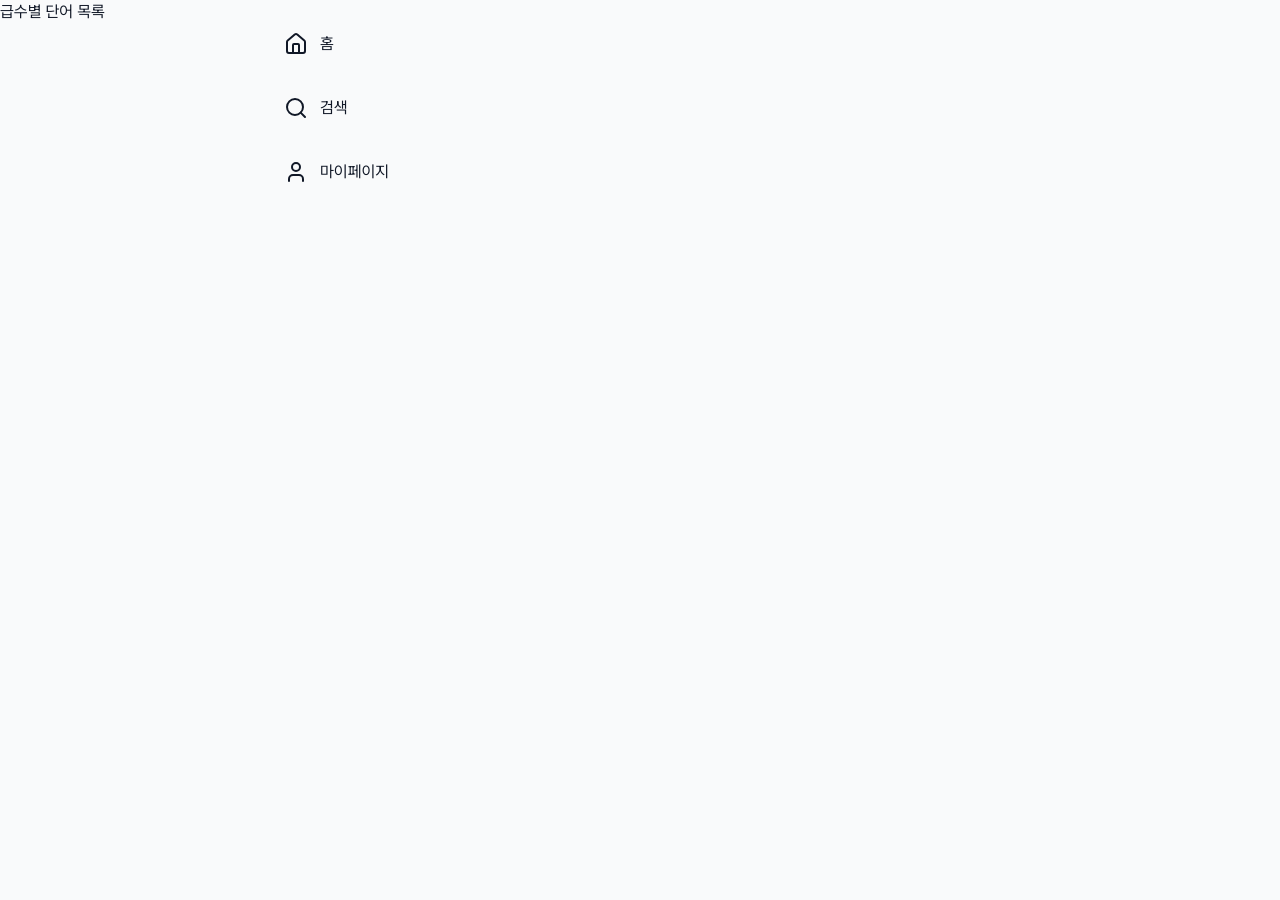
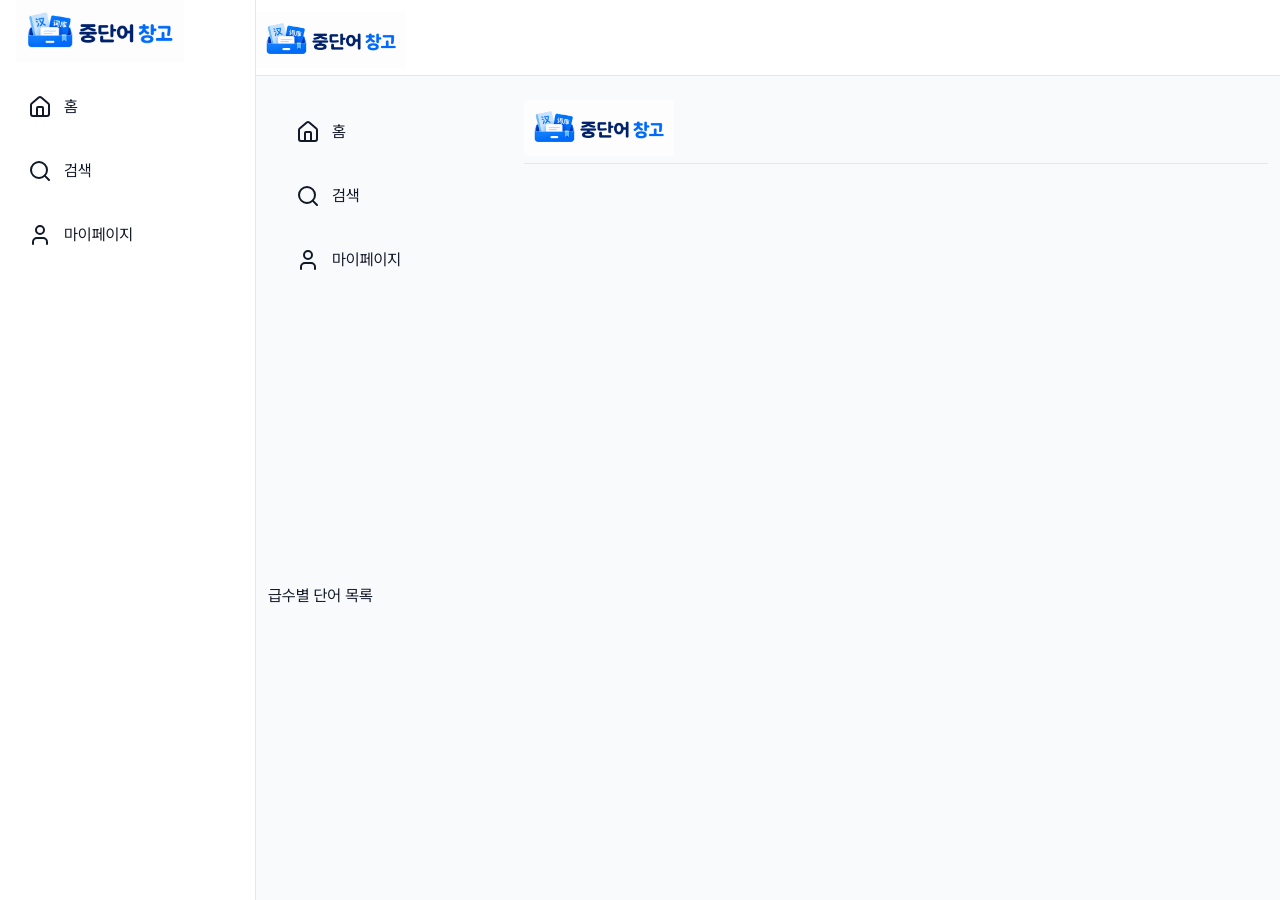
Before and after one commit to ruiwaa/hanzi-bank, a Next.js app: page /hsk-level-words in a window 1280 px wide. Before the commit the page ends 800 px from the top, so only its background shows below. Built offline with nearby package versions, Linux system fonts and the light colour scheme.

Commit message:
refactor: 세부 페이지 main 폴더 생성 후 내부로 폴더 이동

```diff
--- a/src/app/hsk-level-words/page.tsx
+++ b/src/app/(main)/hsk-level-words/page.tsx
@@ -1,12 +1,14 @@
+import Header from "@/components/ui/Header";
 import Sidebar from "@/components/ui/Sidebar";
 import SidebarMobile from "@/components/ui/SidebarMobile";
 
 export default function HskLevelPage() {
   return (
     <div className="max-w-full min-h-screen desktop-layout">
-      <h1>급수별 단어 목록</h1>
       <Sidebar />
       <SidebarMobile />
+      <Header />
+      <h2>급수별 단어 목록</h2>
     </div>
   );
 }
--- a/src/app/page.tsx
+++ b/src/app/(main)/layout.tsx
@@ -1,11 +1,14 @@
-import HskLevelWords from "@/components/ui/HskLevelWords";
+import Header from "@/components/ui/Header";
 import Sidebar from "@/components/ui/Sidebar";
 import SidebarMobile from "@/components/ui/SidebarMobile";
-import TodayWord from "@/components/ui/TodayWord";
 import Image from "next/image";
 import Link from "next/link";
 
-export default function Home() {
+export default function MainLayout({
+  children,
+}: {
+  children: React.ReactNode;
+}) {
   return (
     <div className="max-w-full min-h-screen desktop-layout">
       <h1 className="sr-only">중단어 창고 메인페이지</h1>
@@ -21,23 +24,11 @@ export default function Home() {
         </Link>
         <Sidebar />
       </aside>
-      <div className="flex flex-col min-w-0 ">
-        <div className="bg-white ">
-          <header className="h-16 border-b border-border mt-3 ">
-            <Link href={"/"}>
-              <Image
-                src="/logo2.png"
-                alt={"중단어 창고 로고"}
-                width={150}
-                height={100}
-              />
-            </Link>
-          </header>
+      <div className="flex flex-col min-w-0">
+        <div className="bg-white">
+          <Header />
         </div>
-        <main className="flex-1 dark:bg-black p-3 ">
-          <TodayWord />
-          <HskLevelWords />
-        </main>
+        <main className="flex-1 dark:bg-black p-3">{children}</main>
         <SidebarMobile />
       </div>
     </div>
--- /dev/null
+++ b/src/app/(main)/page.tsx
@@ -0,0 +1,11 @@
+import HskLevelWords from "@/components/ui/HskLevelWords";
+import TodayWord from "@/components/ui/TodayWord";
+
+export default function Home() {
+  return (
+    <>
+      <TodayWord />
+      <HskLevelWords />
+    </>
+  );
+}
--- /dev/null
+++ b/src/components/ui/Header.tsx
@@ -0,0 +1,17 @@
+import Link from "next/link";
+import Image from "next/image";
+
+export default function Header() {
+  return (
+    <header className="h-16 border-b border-border mt-3 ">
+      <Link href={"/"}>
+        <Image
+          src="/logo2.png"
+          alt={"중단어 창고 로고"}
+          width={150}
+          height={100}
+        />
+      </Link>
+    </header>
+  );
+}
```
Also changed, not shown: src/app/(main)/mypage/page.tsx (renamed from src/app/mypage/page.tsx), src/app/(main)/search/page.tsx (renamed from src/app/search/page.tsx).
